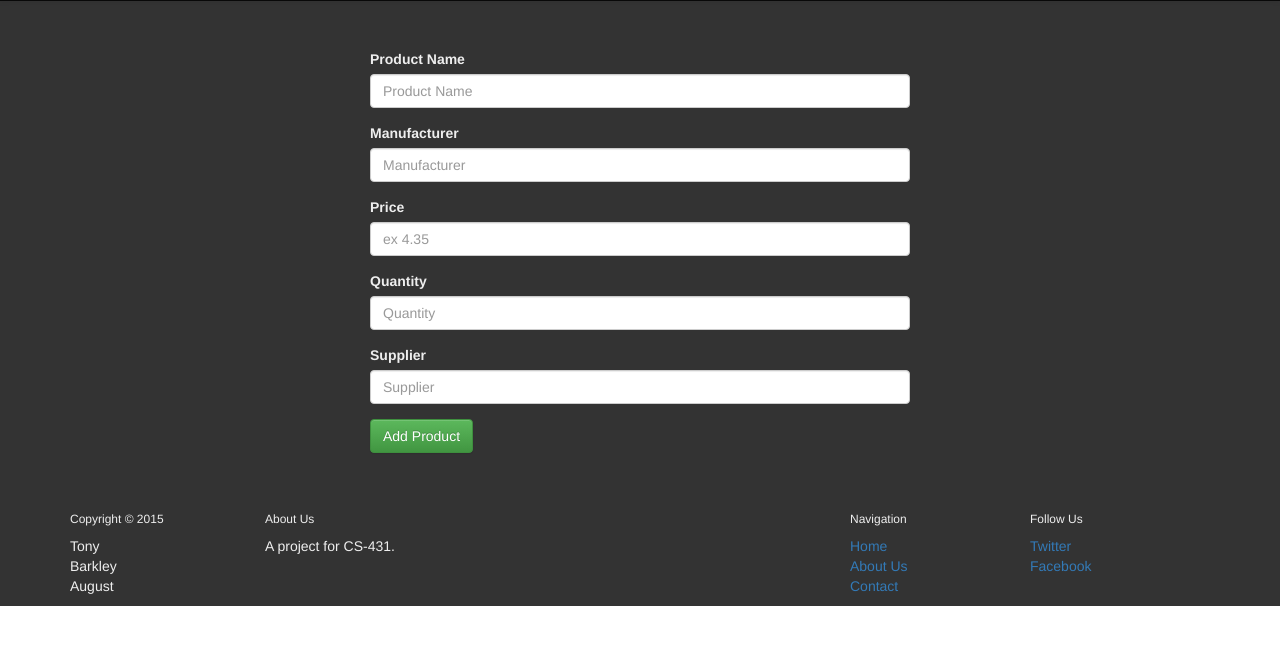
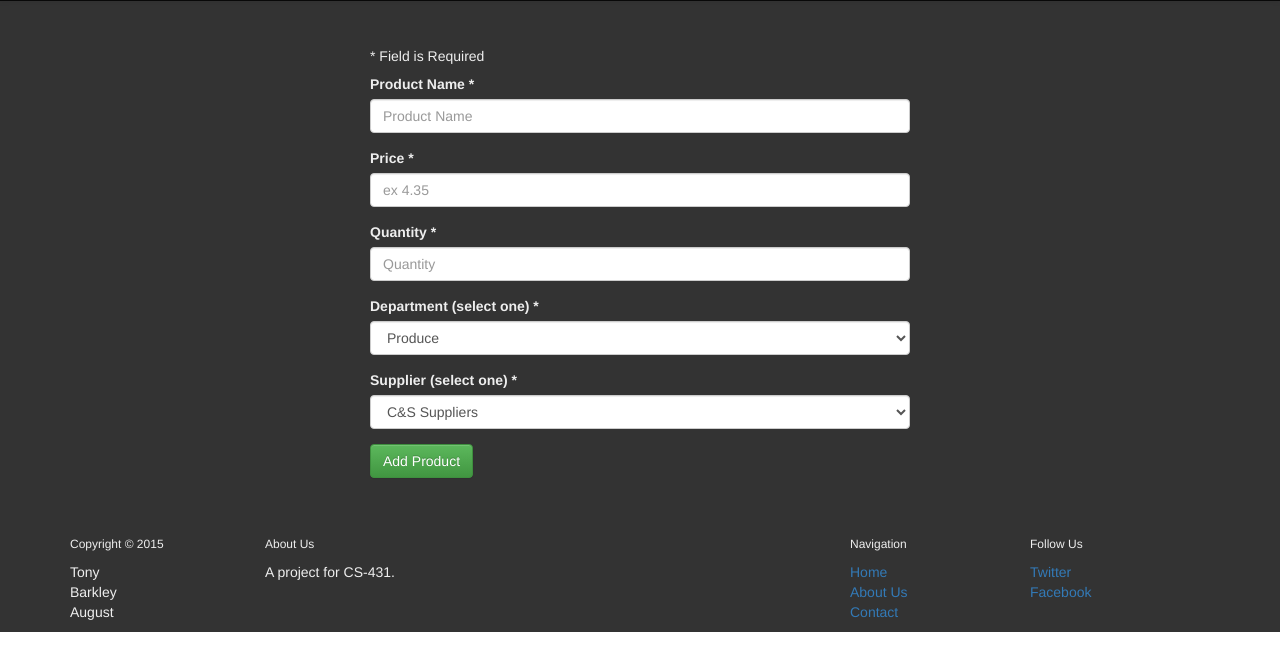
Before and after one commit to dnlzz/CS-431-Project, a PHP site: page /addProd.php in a window 1280 px wide. Shown: the part 50-719 px from the top of the page. Run offline with PHP 8.4, Linux system fonts and the light colour scheme; some libraries are stand-ins or nearby versions.

Commit message:
add product working

```diff
--- a/addEmp.php
+++ b/addEmp.php
@@ -106,7 +106,7 @@
 			    if ( (!empty($_POST["firstName"])) and (!empty($_POST["lastName"])) and (!empty($_POST["phNum"])) and (!empty($_POST["address"]))
 			    		and (!empty($_POST["city"])) and (!empty($_POST["state"])) and (!empty($_POST["department"])) )
 			    {
-			    	$sql = "INSERT INTO EMPLOYEE (Employee_first_name, Employee_last_name, Employee_salary, Employee_date_of_birth, Employee_phone, Employee_street_name, Employee_city, Employee_state, Department_ID) VALUES ('$firstName', '$lastName', '$salary', '$dob', '$phNum', '$street', '$city', '$state', 2);";
+			    	$sql = "INSERT INTO EMPLOYEE (Employee_first_name, Employee_last_name, Employee_salary, Employee_date_of_birth, Employee_phone, Employee_street_name, Employee_city, Employee_state, Department_ID) VALUES ('$firstName', '$lastName', '$salary', '$dob', '$phNum', '$street', '$city', '$state', '$department');";
 
 			    	if ( mysql_query($sql) ) {
 			    		$success = "Employee added!";
--- a/addProd.php
+++ b/addProd.php
@@ -1,33 +1,121 @@
 <?php
 	$pageTitle = "Add Product";
 	include("header.php");
+	include("accounts.php");
+
+		// Create connection
+	$conn = mysql_connect($hostname, $username, $password);
+	$db = mysql_select_db("Supermarket");
+	// Check connection
+	if (!$conn) {
+	    die("Connection failed: " . mysqli_connect_error());
+	}
 ?>
 <div class="container-fluid" id="addEmployeeDiv">
 	<div class="content">
-		<form>
+
+<?php
+			// define variables and set to empty values
+			$productErr = $priceErr = $quantityErr = $departmentErr = $supplierErr = "";
+			$product = $price = $quantity = $department = $supplier = "";
+			$success = "";
+
+			if ($_SERVER["REQUEST_METHOD"] == "POST") {
+
+			   	if (empty($_POST["product"])) {
+			    	$productErr = "Product name is required";
+			   	} else {
+			    	$product = test_input($_POST["product"]);
+		   		}
+
+			   	if (empty($_POST["price"])) {
+			    	$priceErr = "Price is required";
+			   	} else {
+			    	$price = test_input($_POST["price"]);
+		   		}
+
+			   	if (empty($_POST["qty"])) {
+			    	$quantityErr = "Quantity is required";
+			   	} else {
+			    	$quantity = test_input($_POST["qty"]);
+		   		}
+
+			   	if (empty($_POST["department"])) {
+			    	$departmentErr = "Department is required";
+			   	} else {
+			    	$department = test_input($_POST["department"]);
+		   		}
+
+			   	if (empty($_POST["supplier"])) {
+			    	$supplierErr = "Supplier is required";
+			   	} else {
+			    	$supplier = test_input($_POST["supplier"]);
+		   		}
+
+
+			    if ( (!empty($_POST["product"])) and (!empty($_POST["price"])) and (!empty($_POST["supplier"])) and (!empty($_POST["department"])) )
+			    {
+			    	$sql = "INSERT INTO PRODUCT (Product_name, Product_price, Department_ID, Supplier_ID) VALUES ('$product', '$price', '$department', '$supplier');";
+			    	if ( mysql_query($sql) ) {
+			    		$success = "Product added!";
+			    	} else {
+			    		echo "ERROR ADDING PRODUCT";
+		    		}
+
+			    }
+
+			}
+
+			function test_input($data) {
+			   $data = trim($data);
+			   $data = stripslashes($data);
+			   $data = htmlspecialchars($data);
+			   return $data;
+			}
+
+	?>
+
+		<h3><?php echo $success; ?></h3>
+
+		<h5>* Field is Required</h5>
+
+
+		<form method="post" action="<?php echo htmlspecialchars($_SERVER["PHP_SELF"]);?>">
 		  <div class="form-group">
-	    	<label for="prodName">Product Name</label>
-	    	<input type="text" class="form-control" id="prodName" placeholder="Product Name">
+	    	<label for="product">Product Name  *<span class="error"><?php echo $departmentErr;?></span></label>
+	    	<input type="text" class="form-control" name="product" placeholder="Product Name">
 		  </div>
 
   		  <div class="form-group">
-	    	<label for="manufacturer">Manufacturer</label>
-	    	<input type="text" class="form-control" id="manufacturer" placeholder="Manufacturer">
+	    	<label for="price">Price  *<span class="error"><?php echo $departmentErr;?></span></label>
+	    	<input type="text" class="form-control" name="price" placeholder="ex 4.35">
 		  </div>
 
   		  <div class="form-group">
-	    	<label for="price">Price</label>
-	    	<input type="text" class="form-control" id="price" placeholder="ex 4.35">
+	    	<label for="qty">Quantity  *<span class="error"><?php echo $departmentErr;?></span></label>
+	    	<input type="text" class="form-control" name="qty" placeholder="Quantity">
 		  </div>
 
 		  <div class="form-group">
-	    	<label for="qty">Quantity</label>
-	    	<input type="text" class="form-control" id="qty" placeholder="Quantity">
+	    	<label for="department">Department (select one)  *<span class="error"><?php echo $departmentErr;?></span></label>
+				<select class="form-control" name="department">
+				    <option value="1">Produce</option>
+				    <option value="2">Meat</option>
+				    <option value="3">Seafood</option>
+				    <option value="4">Bakery</option>
+				    <option value="5">Deli</option>
+				    <option value="6">Pharmacy</option>
+				    <option value="7">Specialty</option>
+				    <option value="8">Frozen</option>
+			  	</select>
 		  </div>
 
   		  <div class="form-group">
-	    	<label for="suplier">Supplier</label>
-	    	<input type="text" class="form-control" id="suplier" placeholder="Supplier">
+	    	<label for="supplier">Supplier (select one)  *<span class="error"><?php echo $supplierErr;?></span></label><br>
+				<select class="form-control" name="supplier">
+				    <option value="1">C&S Suppliers</option>
+				    <option value="2">AVS Suppliers</option>
+			  	</select>
 		  </div>
 
 		  <button type="submit" class="btn btn-success">Add Product</button>
```
Lines whose indentation alone changed are shown as unchanged.
